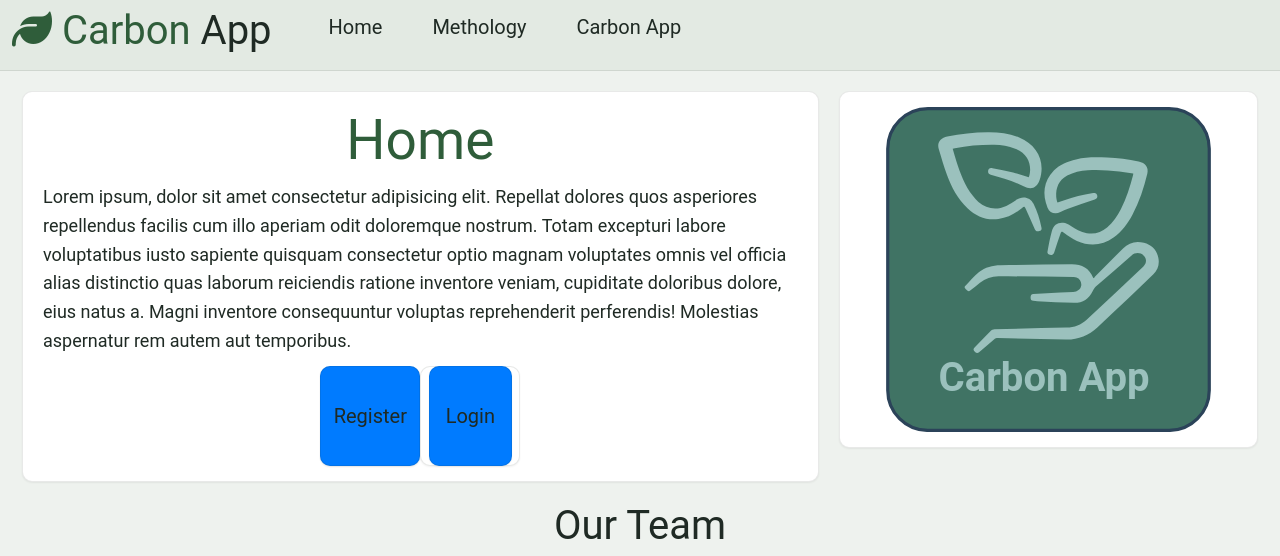
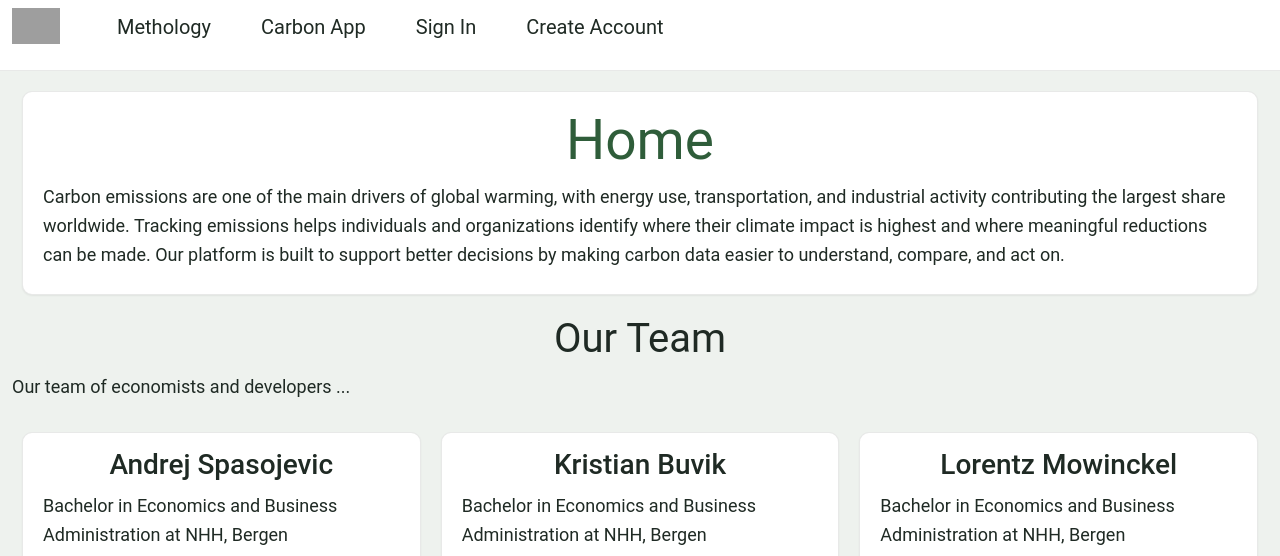
Before and after one commit to Horg1/Carbon_App_Group_2, a Flask app: page / in a window 1280 px wide. Shown: the top 556 px of the page. Run offline with Flask 2, Linux system fonts and the light colour scheme; some libraries are stand-ins or nearby versions; grey boxes are pictures that could not be loaded.

Commit message:
Use uploaded navbar logo image instead of text brand

```diff
--- a/static/layout.css
+++ b/static/layout.css
@@ -1,9 +1,9 @@
 /* Minimal ESG / carbon palette (global layout) */
 
 :root{
-  --bg: #F7F8F6;           /* app background */
+  --bg: #FFFFFF;           /* app background */
   --surface: #EEF2EE;      /* section surfaces */
-  --surface-2: #E3EAE3;    /* navbar/footer surface */
+  --surface-2: #FFFFFF;    /* navbar/footer surface */
   --card: #FFFFFF;         /* cards */
   --border: #D2DAD2;       /* subtle borders */
   --text: #1F2A24;         /* primary text */
@@ -97,6 +97,23 @@ img{
   font-weight: 400;
 }
 
+.carbon_app_navbar .logo a{
+  padding: 0;
+  margin: 0;
+  display: inline-flex;
+  align-items: center;
+}
+
+.carbon_app_navbar .logo a:hover{
+  border-bottom: none;
+}
+
+.navbar-logo{
+  width: 48px;
+  height: 48px;
+  object-fit: contain;
+}
+
 .text-logo{
   color: var(--accent);
 }
--- a/templates/home.html
+++ b/templates/home.html
@@ -9,23 +9,9 @@
       <div class="box">
         <h1 style="font-size:55px;"><span class="text-logo"> Home</span></h1>
         <p style="text-align:left;">
-            Lorem ipsum, dolor sit amet consectetur adipisicing elit. Repellat dolores quos asperiores repellendus facilis cum illo aperiam odit doloremque nostrum. Totam excepturi labore voluptatibus iusto sapiente quisquam consectetur optio magnam voluptates omnis vel officia alias distinctio quas laborum reiciendis ratione inventore veniam, cupiditate doloribus dolore, eius natus a. Magni inventore consequuntur voluptas reprehenderit perferendis! Molestias aspernatur rem autem aut temporibus.
+            Carbon emissions are one of the main drivers of global warming, with energy use, transportation, and industrial activity contributing the largest share worldwide. Tracking emissions helps individuals and organizations identify where their climate impact is highest and where meaningful reductions can be made. Our platform is built to support better decisions by making carbon data easier to understand, compare, and act on.
         </p>
-        <div class="container_buttons_links_header_home">
-          <div class="btn">
-              <a href="#" class="btn btn-primary btn-lg mr-2", style="background-color:#007bff;">Register</a>
-          </div>
-          <div class="btn">
-              <a href="#" class="btn btn-primary btn-lg mr-2", style="background-color:#007bff;">Login</a>
-          </div>
-        </div>
-      </div>
-      <div class="box">
-        <img
-          src="{{url_for('static', filename='icons/carbon_app.svg')}}"
-          width="325"
-          height="325"
-          alt=""/>
+
       </div>
     </div>
 
@@ -47,7 +33,7 @@
         <p>Bachelor in Economics and Business Administration at NHH, Bergen</p>
         <img class="team-photo" src="{{ url_for('static', filename='img/team/andrej-spasojevic.jpg') }}" alt="Andrej Spasojevic">
         <div class="section_container_buttons_developers">
-          <a class="btn_developers" href="https://www.linkedin.com/in/REPLACE-andrej/" target="_blank" rel="noopener noreferrer">LinkedIn</a>
+          <a class="btn_developers" href="https://www.linkedin.com/in/andrej-spasojevic/" target="_blank" rel="noopener noreferrer">LinkedIn</a>
         </div>
       </div>
 
@@ -56,7 +42,7 @@
         <p>Bachelor in Economics and Business Administration at NHH, Bergen</p>
         <img class="team-photo" src="{{ url_for('static', filename='img/team/kristian-buvik.jpg') }}" alt="Kristian Buvik">
         <div class="section_container_buttons_developers">
-          <a class="btn_developers" href="https://www.linkedin.com/in/REPLACE-kristian/" target="_blank" rel="noopener noreferrer">LinkedIn</a>
+          <a class="btn_developers" href="https://www.linkedin.com/in/kristian-buvik/" target="_blank" rel="noopener noreferrer">LinkedIn</a>
         </div>
       </div>
 
@@ -65,7 +51,7 @@
         <p>Bachelor in Economics and Business Administration at NHH, Bergen</p>
         <img class="team-photo" src="{{ url_for('static', filename='img/team/lorentz-mowinckel.jpg') }}" alt="Lorentz Mowinckel">
         <div class="section_container_buttons_developers">
-          <a class="btn_developers" href="https://www.linkedin.com/in/REPLACE-lorentz/" target="_blank" rel="noopener noreferrer">LinkedIn</a>
+          <a class="btn_developers" href="https://www.linkedin.com/in/lorentz-mowinckel/" target="_blank" rel="noopener noreferrer">LinkedIn</a>
         </div>
       </div>
     </div>
@@ -76,7 +62,7 @@
         <p>Bachelor in Economics and Business Administration at NHH, Bergen</p>
         <img class="team-photo" src="{{ url_for('static', filename='img/team/nicolai-mowinckel-haukedal.jpg') }}" alt="Nicolai Mowinckel Haukedal">
         <div class="section_container_buttons_developers">
-          <a class="btn_developers" href="https://www.linkedin.com/in/REPLACE-nicolai/" target="_blank" rel="noopener noreferrer">LinkedIn</a>
+          <a class="btn_developers" href="https://www.linkedin.com/in/nicolai-mowinckel-haukedal/" target="_blank" rel="noopener noreferrer">LinkedIn</a>
         </div>
       </div>
 
@@ -85,7 +71,7 @@
         <p>Bachelor in Economics and Business Administration at NHH, Bergen</p>
         <img class="team-photo" src="{{ url_for('static', filename='img/team/magnus-skredderberget.jpg') }}" alt="Magnus Skredderberget">
         <div class="section_container_buttons_developers">
-          <a class="btn_developers" href="https://www.linkedin.com/in/REPLACE-magnus/" target="_blank" rel="noopener noreferrer">LinkedIn</a>
+          <a class="btn_developers" href="https://www.linkedin.com/in/magnus-skredderberget/" target="_blank" rel="noopener noreferrer">LinkedIn</a>
         </div>
       </div>
 
@@ -105,7 +91,7 @@
         <p>Bachelor in Economics and Business Administration at NHH, Bergen</p>
         <img class="team-photo" src="{{ url_for('static', filename='img/team/per-magnus-reitan.jpg') }}" alt="Per Magnus Reitan">
         <div class="section_container_buttons_developers">
-          <a class="btn_developers" href="https://www.linkedin.com/in/REPLACE-per-magnus/" target="_blank" rel="noopener noreferrer">LinkedIn</a>
+          <a class="btn_developers" href="https://www.linkedin.com/in/per-magnus-reitan/" target="_blank" rel="noopener noreferrer">LinkedIn</a>
         </div>
       </div>
 
@@ -114,7 +100,7 @@
         <p>Bachelor in Economics and Business Administration at NHH, Bergen</p>
         <img class="team-photo" src="{{ url_for('static', filename='img/team/sondre-noss-rostrup.jpg') }}" alt="Sondre Nøss Rostrup">
         <div class="section_container_buttons_developers">
-          <a class="btn_developers" href="https://www.linkedin.com/in/REPLACE-sondre/" target="_blank" rel="noopener noreferrer">LinkedIn</a>
+          <a class="btn_developers" href="https://www.linkedin.com/in/sondre-noss-rostrup/" target="_blank" rel="noopener noreferrer">LinkedIn</a>
         </div>
       </div>
     </div>
--- a/templates/layout.html
+++ b/templates/layout.html
@@ -42,18 +42,23 @@
           <div class="container">
             <div class="carbon_app_navbar">
               <h1 class="logo">
-                <span class="text-logo"><i class="fa-solid fa-leaf"></i> Carbon</span> App
+                <a href="{{url_for('home')}}" aria-label="Home">
+                  <img class="navbar-logo" src="{{ url_for('static', filename='img/logo.png') }}" alt="Carbon App logo">
+                </a>
               </h1>
               <nav>
                 <ul>
                     <li>
-                        <a href="{{url_for('home')}}">Home</a>
-                    </li>
-                    <li>
                         <a href="{{url_for('methodology')}}">Methology</a>
                     </li>
                     <li>
-                        <a href="{{url_for('carbon_app')}}">Carbon App</a>
+                        <a href="{{url_for('home')}}">Carbon App</a>
+                    </li>
+                    <li>
+                        <a href="#">Sign In</a>
+                    </li>
+                    <li>
+                        <a href="#">Create Account</a>
                     </li>
                 </ul>
               </nav>
```
